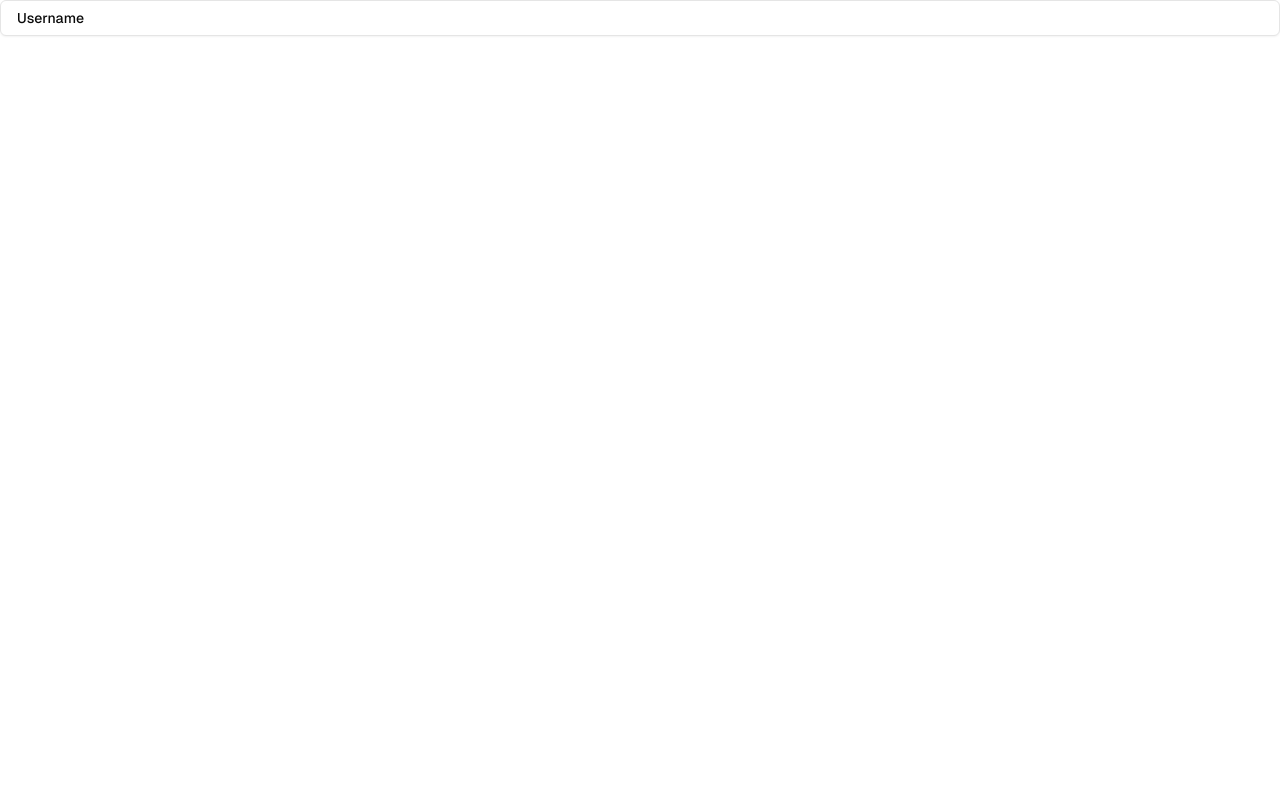
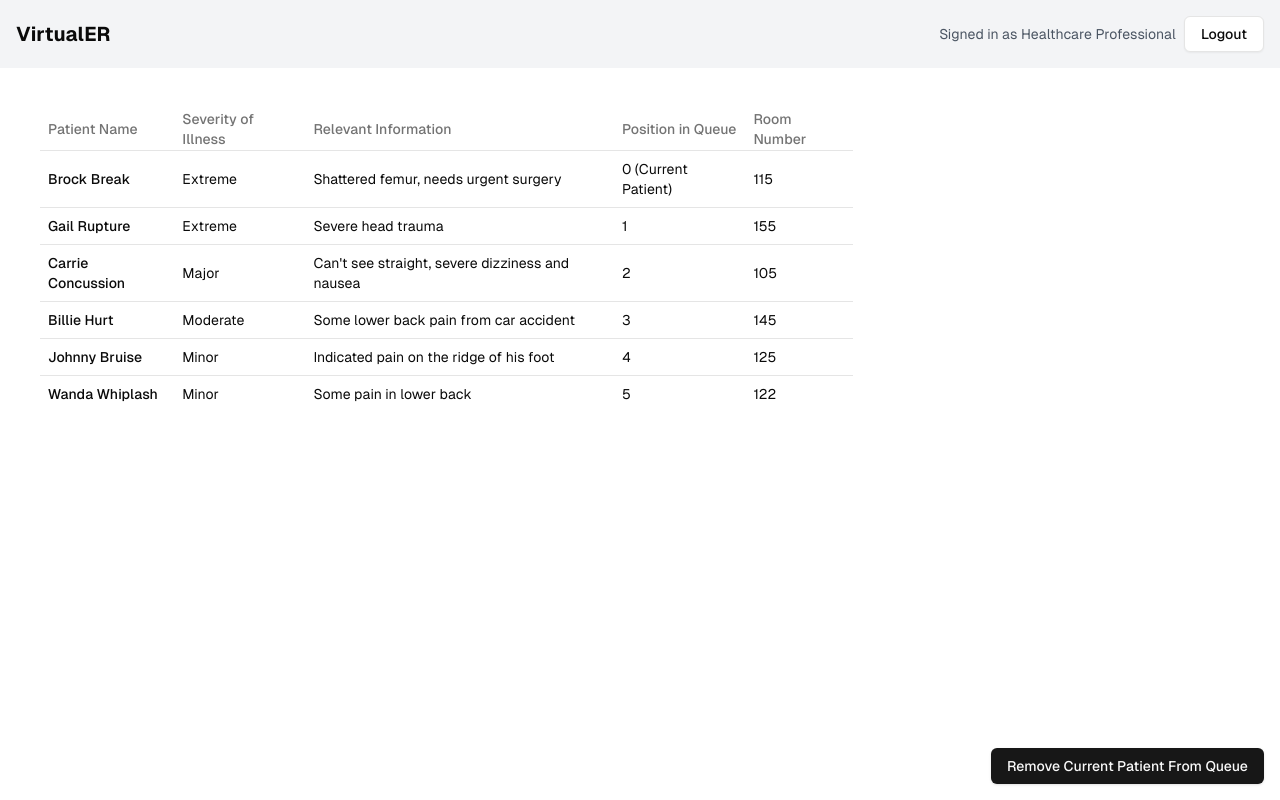
Before and after one commit to SENG-350-2024-fall/Group2, a Next.js app in the folder virtual-er/: page /doctor in a window 1280 px wide. Built offline with nearby package versions, Linux system fonts and the light colour scheme.

Commit message:
First version of healthcare page

```diff
--- a/virtual-er/package.json
+++ b/virtual-er/package.json
@@ -13,6 +13,7 @@
     "@radix-ui/react-icons": "^1.3.0",
     "@radix-ui/react-menubar": "^1.1.2",
     "@radix-ui/react-slot": "^1.1.0",
+    "@tanstack/react-table": "^8.20.5",
     "class-variance-authority": "^0.7.0",
     "clsx": "^2.1.1",
     "lucide-react": "^0.451.0",
--- a/virtual-er/src/app/doctor/page.tsx
+++ b/virtual-er/src/app/doctor/page.tsx
@@ -1,19 +1,126 @@
+"use client"; // Add this directive at the top of the file
+
+import Header from "@/components/ui/header";
+
+import * as React from "react";
+
 import {
-    Menubar,
-    MenubarContent,
-    MenubarItem,
-    MenubarMenu,
-    MenubarSeparator,
-    MenubarShortcut,
-    MenubarTrigger,
-  } from "@/components/ui/menubar"
-  import Header from "@/components/ui/header"
+  Table,
+  TableBody,
+  TableCell,
+  TableHead,
+  TableHeader,
+  TableRow,
+} from "@/components/ui/table";
+import { Button } from "@/components/ui/button";
+
+export type Patient = {
+  PatientName: string;
+  SeverityOfIllness: "Extreme" | "Major" | "Moderate" | "Minor";
+  RelevantInformation: string;
+  PositionInQueue: string;
+  RoomNumber: number;
+};
+
+const initialPatients: Patient[] = [
+  {
+    PatientName: "Brock Break",
+    SeverityOfIllness: "Extreme",
+    RelevantInformation: "Shattered femur, needs urgent surgery",
+    PositionInQueue: "0 (Current Patient)",
+    RoomNumber: 115,
+  },
+  {
+    PatientName: "Gail Rupture",
+    SeverityOfIllness: "Extreme",
+    RelevantInformation: "Severe head trauma",
+    PositionInQueue: "1",
+    RoomNumber: 155,
+  },
+  {
+    PatientName: "Carrie Concussion",
+    SeverityOfIllness: "Major",
+    RelevantInformation: "Can't see straight, severe dizziness and nausea",
+    PositionInQueue: "2",
+    RoomNumber: 105,
+  },
+  {
+    PatientName: "Billie Hurt",
+    SeverityOfIllness: "Moderate",
+    RelevantInformation: "Some lower back pain from car accident",
+    PositionInQueue: "3",
+    RoomNumber: 145,
+  },
+  {
+    PatientName: "Johnny Bruise",
+    SeverityOfIllness: "Minor",
+    RelevantInformation: "Indicated pain on the ridge of his foot",
+    PositionInQueue: "4",
+    RoomNumber: 125,
+  },
+  {
+    PatientName: "Wanda Whiplash",
+    SeverityOfIllness: "Minor",
+    RelevantInformation: "Some pain in lower back",
+    PositionInQueue: "5",
+    RoomNumber: 122,
+  },
+];
+
 export default function Page() {
-    return (
-        <form className="space-y-3">
-            <Header>
+  const [patients, setPatients] = React.useState(initialPatients);
 
-            </Header>
-        </form >
-    )
+  const removePatient = () => {
+    setPatients((prevPatients) => {
+      // Remove the first patient and update the queue positions
+      const updatedPatients = prevPatients.slice(1).map((patient, index) => ({
+        ...patient,
+        PositionInQueue: index.toString(), // Update position based on index
+      }));
+      // Add a new Position for the current patient if any remain
+      if (updatedPatients.length > 0) {
+        updatedPatients[0].PositionInQueue = "0 (Current Patient)";
+      }
+      return updatedPatients;
+    });
+  };
+
+  return (
+    <div className="relative min-h-screen"> {/* Ensure the container takes full height */}
+      <Header title="Healthcare Professional"/>
+      <div className="mt-10"> {/* 10px margin top for the table */}
+        <div className="w-2/3 pl-10"> {/* Set width to 2/3 and left padding to 10px */}
+          <Table>
+            <TableHeader>
+              <TableRow>
+                <TableHead>Patient Name</TableHead>
+                <TableHead>Severity of Illness</TableHead>
+                <TableHead>Relevant Information</TableHead>
+                <TableHead>Position in Queue</TableHead>
+                <TableHead>Room Number</TableHead>
+              </TableRow>
+            </TableHeader>
+            <TableBody>
+              {patients.map((patient) => (
+                <TableRow key={patient.PatientName}>
+                  <TableCell className="font-medium">{patient.PatientName}</TableCell>
+                  <TableCell>{patient.SeverityOfIllness}</TableCell>
+                  <TableCell>{patient.RelevantInformation}</TableCell>
+                  <TableCell>{patient.PositionInQueue}</TableCell>
+                  <TableCell>{patient.RoomNumber}</TableCell>
+                </TableRow>
+              ))}
+            </TableBody>
+          </Table>
+        </div>
+      </div>
+
+      <Button
+        onClick={removePatient}
+        className="absolute bottom-4 right-4" // Positioning the button at the bottom right
+      >
+        Remove Current Patient From Queue
+      </Button>
+    </div>
+  );
 }
--- a/virtual-er/src/components/ui/header.tsx
+++ b/virtual-er/src/components/ui/header.tsx
@@ -4,28 +4,25 @@ import {
     MenubarItem,
     MenubarMenu,
     MenubarSeparator,
-    MenubarShortcut,
     MenubarTrigger,
-  } from "@/components/ui/menubar"
-  import Link from 'next/link'
-        export default function Header(){
-                return (
-                    <Menubar>
-                 <MenubarMenu>
-                    <MenubarTrigger>Username</MenubarTrigger>
-                    <MenubarContent>
-                    <MenubarItem>
-                        View Profile
-                    </MenubarItem>
-                    <MenubarSeparator />
-                    <Link href="/login">
-                        <MenubarItem>
-                            Logout
-                        </MenubarItem>
-                    </Link>
+  } from "@/components/ui/menubar";
+  import { Button } from "@/components/ui/button";
+  import Link from 'next/link';
 
-                    </MenubarContent>
-                </MenubarMenu>
-                </Menubar>
-                  );
-            }
+  interface HeaderProps {
+    title: string;
+  }
+
+  export default function Header({ title }: HeaderProps) {
+    return (
+        <div className="flex items-center justify-between p-4 bg-gray-100">
+        <h1 className="text-xl font-bold">VirtualER</h1>
+        <div className="flex items-center space-x-2">
+          <span className="text-sm text-gray-600">Signed in as {title}</span> {/* With {title} we can display a specific user type for each page where the title bar is used. Ex: <Header title="Healthcare Professional"/> */}
+          <Link href="/login">
+               <Button variant="outline">Logout</Button>
+          </Link>
+        </div>
+      </div>
+    );
+  }
```
Also changed, not shown: 1 other file (tests, documents, lock files or other folders).
